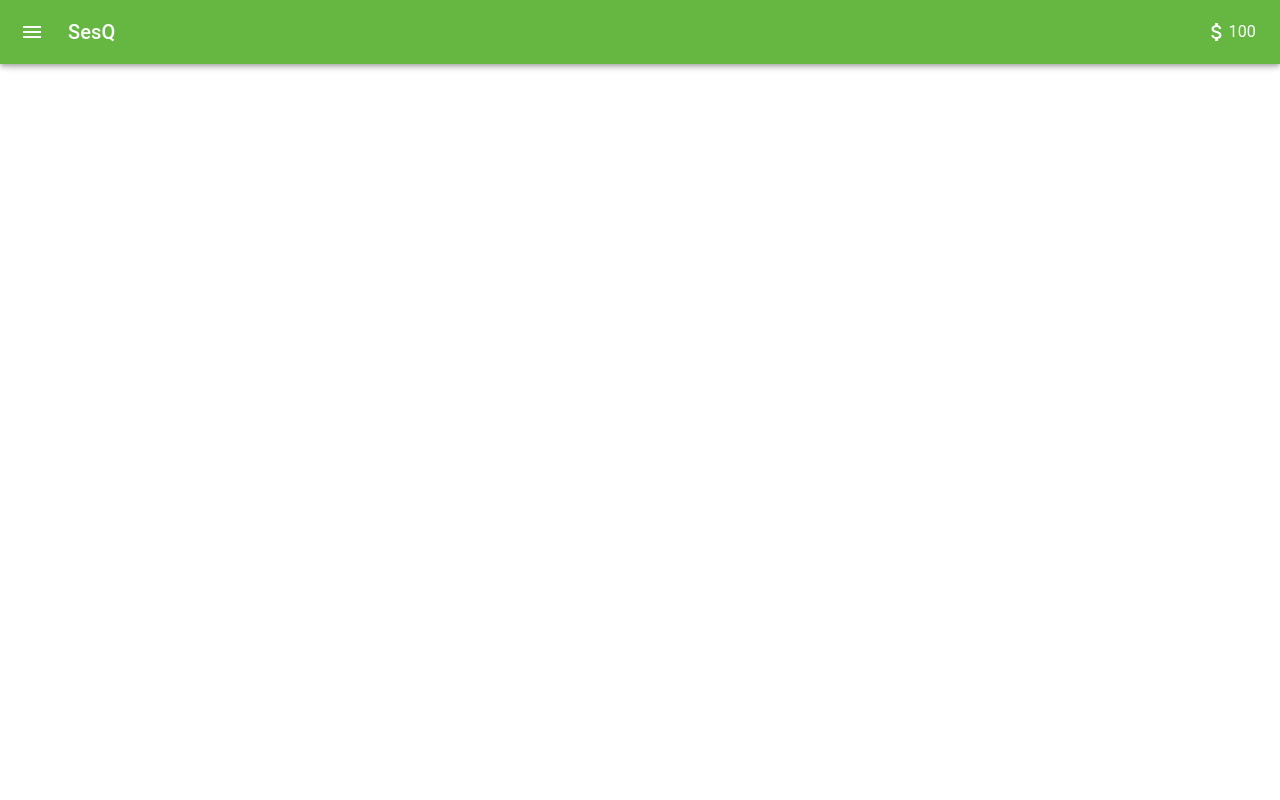
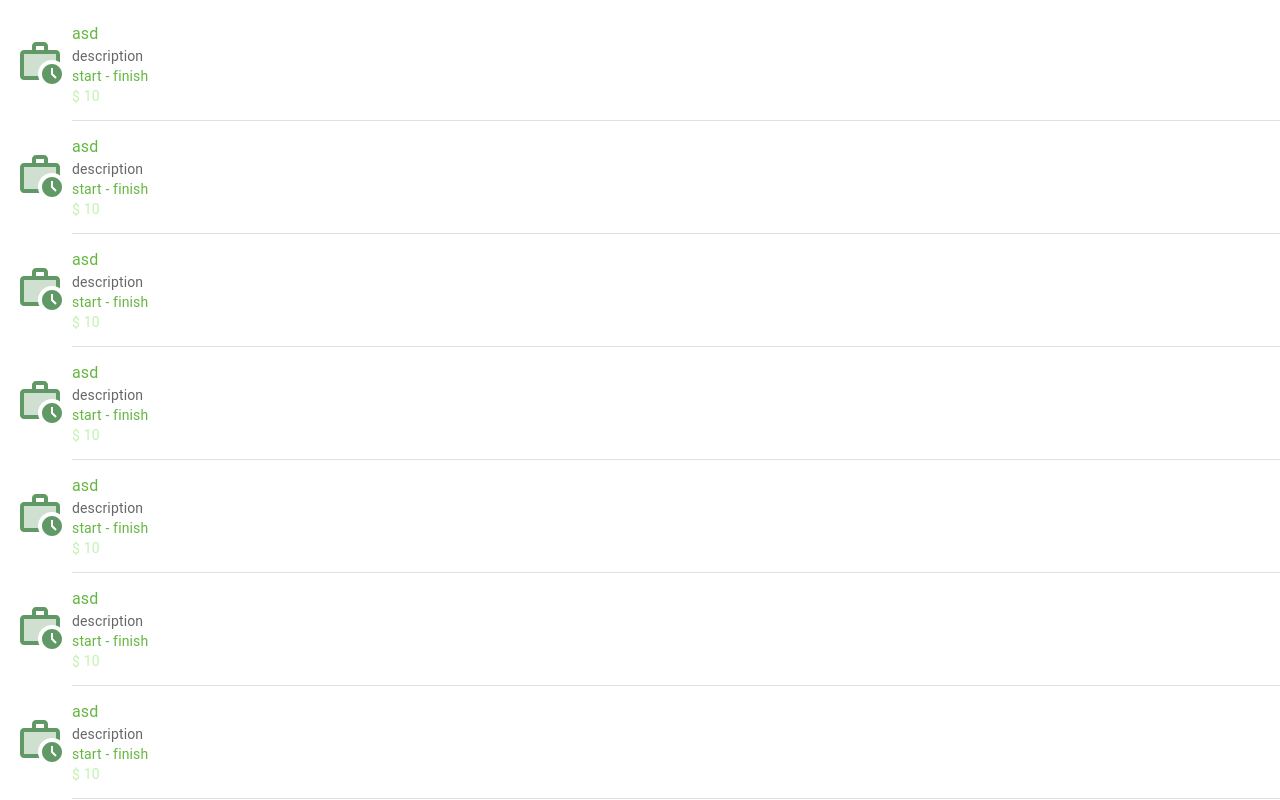
Before and after one commit to CeylinC/Recyle-Coin-Front-End, a React (Create React App) app: page / in a window 1280 px wide. Shown: the top 800 px of the page. Built offline with nearby package versions, Linux system fonts and the light colour scheme.

Commit message:
feat: available work list page and delete freelancer list page

```diff
--- a/src/App.tsx
+++ b/src/App.tsx
@@ -1,11 +1,12 @@
 import './App.css';
 import Layout from './layout/Layout';
 import FreelancerListPage from './page/freelancer-list/FreelancerListPage';
+import ListAvailableWorkPage from './page/list-available-work/ListAvailableWorkPage';
 
 function App() {
   return (
     <>
-      <Layout/>
+      <ListAvailableWorkPage/>
     </>
   );
 }
--- /dev/null
+++ b/src/page/list-available-work/ListAvailableWorkPage.tsx
@@ -0,0 +1,70 @@
+import { Box, Container, Divider, Link, List, ListItem, ListItemAvatar, ListItemText, Pagination, Typography } from '@mui/material';
+import { Work } from '../../model/Work';
+import { useState } from 'react';
+import WorkHistoryTwoToneIcon from '@mui/icons-material/WorkHistoryTwoTone';
+import React from 'react';
+
+function ListAvailableWorkPage() {
+
+    const listCount = 10;
+    const works: Work[] = [{ name: "asd", amount: "10", description: "description", start: "start", finish: "finish" },
+    { name: "asd", amount: "10", description: "description", start: "start", finish: "finish" },
+    { name: "asd", amount: "10", description: "description", start: "start", finish: "finish" },
+    { name: "asd", amount: "10", description: "description", start: "start", finish: "finish" },
+    { name: "asd", amount: "10", description: "description", start: "start", finish: "finish" },
+    { name: "asd", amount: "10", description: "description", start: "start", finish: "finish" },
+    { name: "asd", amount: "10", description: "description", start: "start", finish: "finish" },
+    { name: "asd", amount: "10", description: "description", start: "start", finish: "finish" },
+    { name: "asd", amount: "10", description: "description", start: "start", finish: "finish" },
+    { name: "asd", amount: "10", description: "description", start: "start", finish: "finish" },
+    ];
+
+    const [currentPage, setCurrentPage] = useState(1);
+
+    return (
+        <List sx={{ width: '100%', bgcolor: 'background.paper' }}>
+            {
+                works.map((work, index) => {
+                    return (
+                        <Link underline='none'>
+                            <ListItem>
+                                <ListItemAvatar>
+                                    <WorkHistoryTwoToneIcon sx={{color: "primary.dark", fontSize: "3rem"}}/>
+                                </ListItemAvatar>
+                                <ListItemText
+                                    primary={work.name}
+                                    secondary={
+                                        <React.Fragment>
+                                            <Typography
+                                                variant="body2"
+                                                color="text.secondary"
+                                            >
+                                                {work.description}
+                                            </Typography>
+                                            <Typography
+                                                variant="body2"
+                                                color="primary"
+                                            >
+                                                {work.start} - {work.finish}
+                                            </Typography>
+                                            <Typography
+                                                variant="body2"
+                                                color="primary.light"
+                                            >
+                                                $ {work.amount}
+                                            </Typography>
+
+                                        </React.Fragment>
+                                    }
+                                />
+                            </ListItem>
+                            <Divider variant="inset" component="li" />
+                        </Link>
+                    );
+                })
+            }
+        </List>
+    );
+}
+
+export default ListAvailableWorkPage;
--- a/src/page/list-work/ListWorkPage.tsx
+++ b/src/page/list-open-work/ListOpenWorkPage.tsx
@@ -3,7 +3,7 @@ import { Work } from '../../model/Work';
 import { useState } from 'react';
 import WorkCard from '../../component/work-card/WorkCard';
 
-function ListWorkPage() {
+function ListOpenWorkPage() {
 
     const listCount = 10;
     const works: Work[] = [{ name: "asd", amount: "10", description: "description", start: "start", finish: "finish" },
@@ -38,4 +38,4 @@ function ListWorkPage() {
     );
 }
 
-export default ListWorkPage;
+export default ListOpenWorkPage;
```
